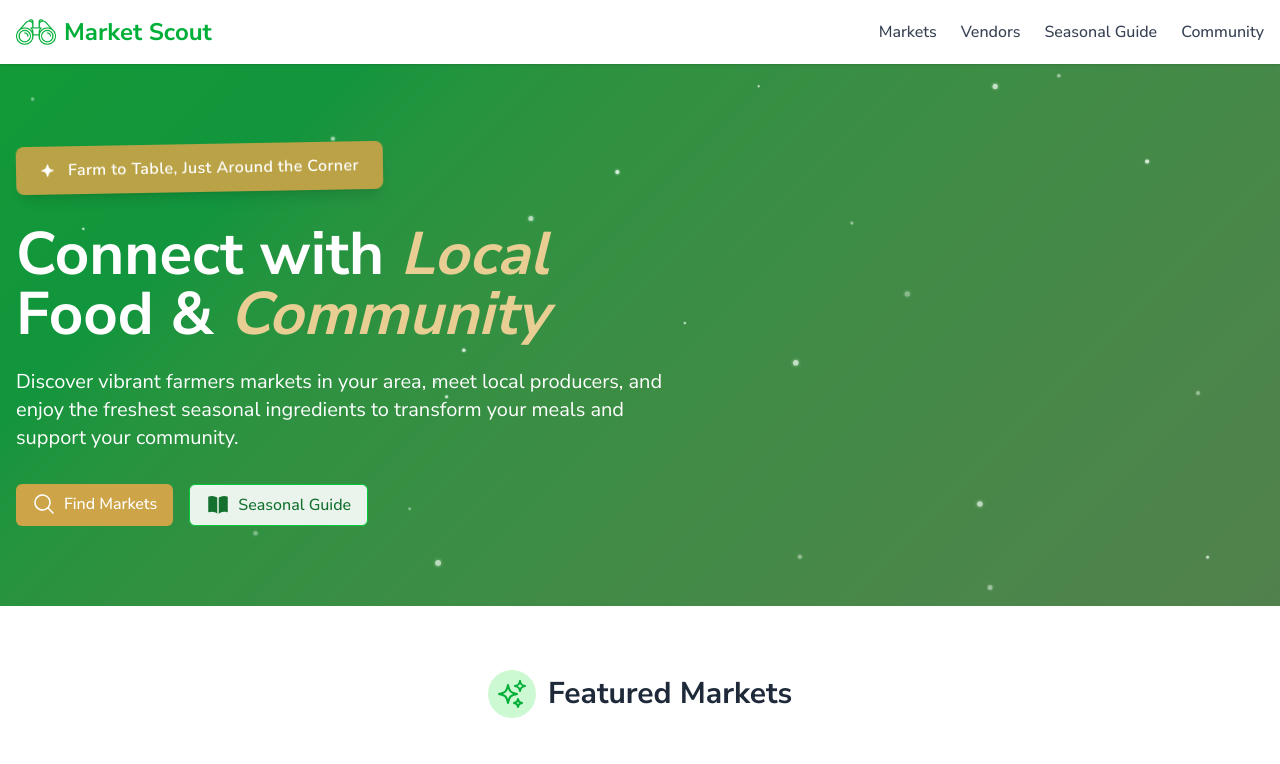
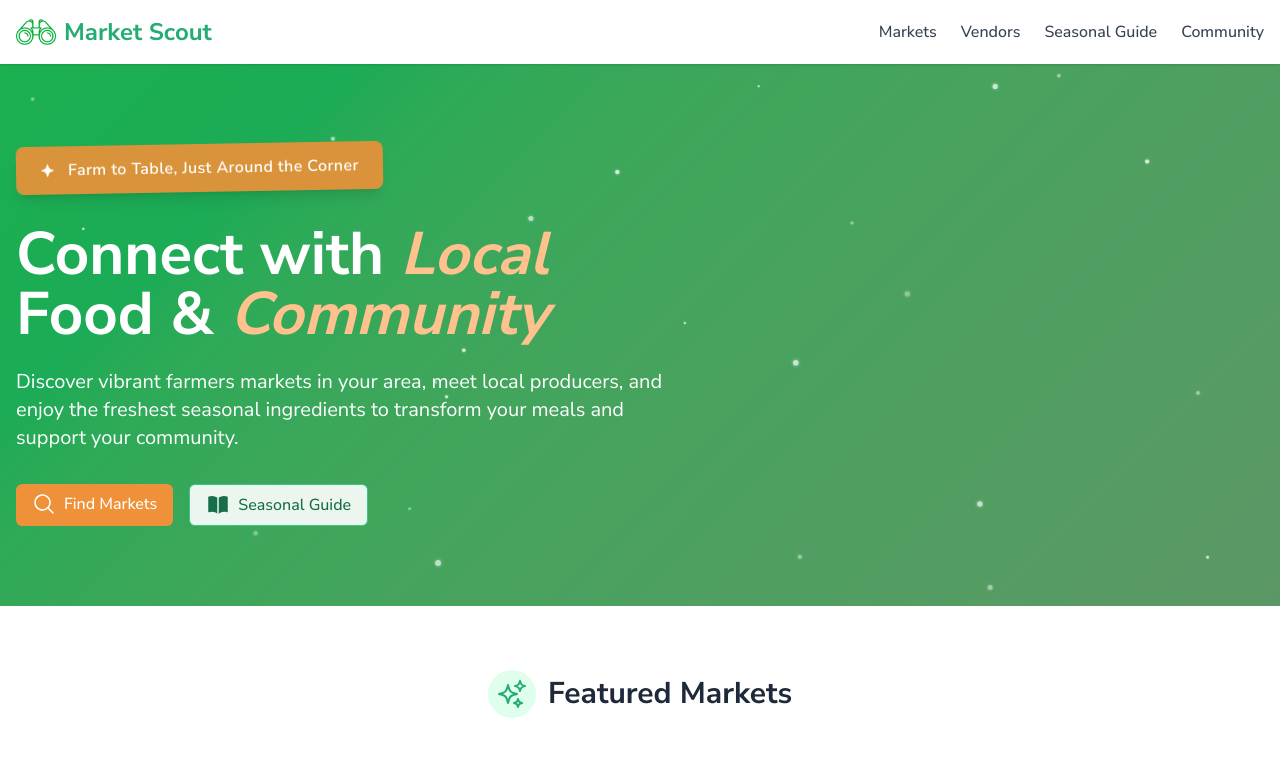
Before and after one commit to davidjentjens/market-scout, a Next.js app: page / in a window 1280 px wide. Shown: the top 764 px of the page. Built offline with nearby package versions, Linux system fonts and the light colour scheme.

Commit message:
feat: update particle background color for enhanced visual depth and adjust theme colors for consistency

```diff
--- a/src/app/components/common/ParticleBackground.tsx
+++ b/src/app/components/common/ParticleBackground.tsx
@@ -52,7 +52,7 @@ const ParticleBackground: React.FC = () => {
       ctx.clearRect(0, 0, canvas.width, canvas.height);
 
       // Semi-transparent layer to create depth effect
-      ctx.fillStyle = 'rgba(61, 108, 56, 0.3)';
+      ctx.fillStyle = 'rgba(95, 178, 139, 0.3)';
       ctx.fillRect(0, 0, canvas.width, canvas.height);
 
       particles.current.forEach((particle) => {
--- a/src/app/globals.css
+++ b/src/app/globals.css
@@ -3,28 +3,28 @@
 
 @theme {
   /* Custom colors for Market Scout */
-  --color-primary-50: oklch(0.97 0.03 148);
-  --color-primary-100: oklch(0.94 0.07 148);
-  --color-primary-200: oklch(0.89 0.12 148);
-  --color-primary-300: oklch(0.84 0.18 148);
-  --color-primary-400: oklch(0.78 0.22 148);
-  --color-primary-500: oklch(0.72 0.24 148); /* Main brand green */
-  --color-primary-600: oklch(0.65 0.21 148);
-  --color-primary-700: oklch(0.58 0.17 148);
-  --color-primary-800: oklch(0.48 0.13 148);
-  --color-primary-900: oklch(0.40 0.10 148);
+  --color-primary-50: oklch(0.98 0.02 160);
+  --color-primary-100: oklch(0.97 0.04 160);
+  --color-primary-200: oklch(0.92 0.07 160);
+  --color-primary-300: oklch(0.86 0.10 160);
+  --color-primary-400: oklch(0.80 0.13 160);
+  --color-primary-500: oklch(0.74 0.15 160);
+  --color-primary-600: oklch(0.66 0.14 160);
+  --color-primary-700: oklch(0.58 0.12 160);
+  --color-primary-800: oklch(0.48 0.10 160);
+  --color-primary-900: oklch(0.36 0.08 160);
 
   /* Earth tones - updated with warmer, richer browns */
-  --color-earth-50: oklch(0.98 0.02 85);
-  --color-earth-100: oklch(0.97 0.03 85);
-  --color-earth-200: oklch(0.92 0.05 85);
-  --color-earth-300: oklch(0.86 0.08 85); /* Warmer terracotta */
-  --color-earth-400: oklch(0.80 0.10 85);
-  --color-earth-500: oklch(0.74 0.12 85);
-  --color-earth-600: oklch(0.66 0.11 85);
-  --color-earth-700: oklch(0.58 0.10 85);
-  --color-earth-800: oklch(0.48 0.09 85);
-  --color-earth-900: oklch(0.36 0.08 85);
+  --color-earth-50: oklch(0.98 0.02 60);
+  --color-earth-100: oklch(0.97 0.04 60);
+  --color-earth-200: oklch(0.92 0.07 60);
+  --color-earth-300: oklch(0.86 0.10 60);
+  --color-earth-400: oklch(0.80 0.13 60);
+  --color-earth-500: oklch(0.74 0.15 60);
+  --color-earth-600: oklch(0.66 0.14 60);
+  --color-earth-700: oklch(0.58 0.12 60);
+  --color-earth-800: oklch(0.48 0.10 60);
+  --color-earth-900: oklch(0.36 0.08 60);
 
   /* Font families */
   --font-sans: "Nunito Sans", Inter, ui-sans-serif, system-ui, sans-serif;
```
